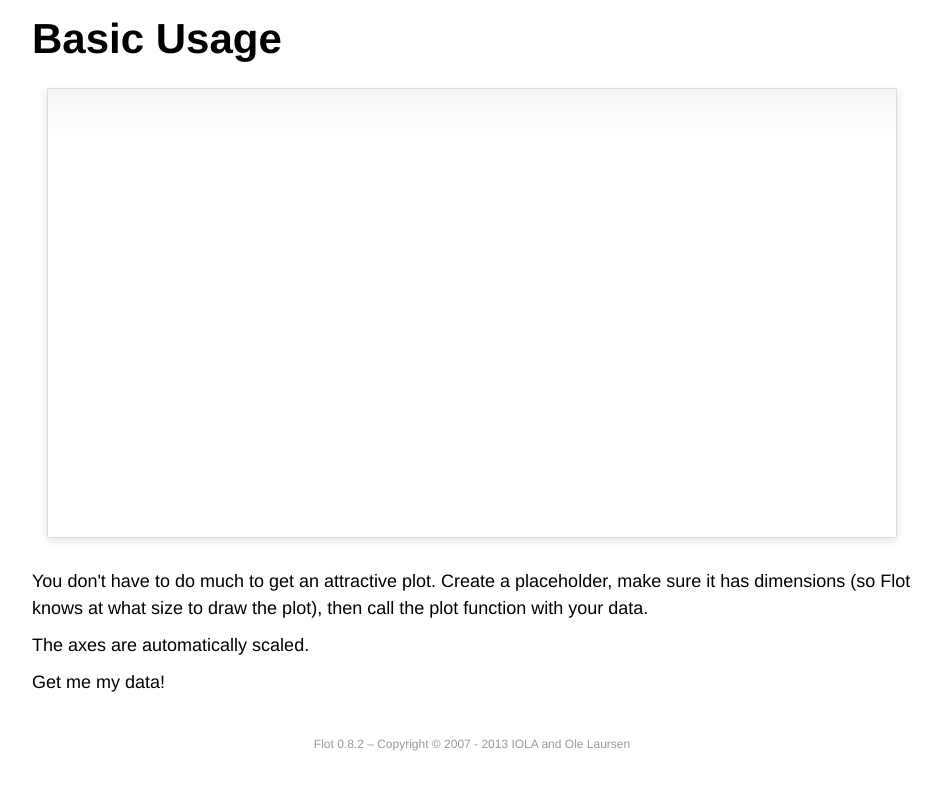
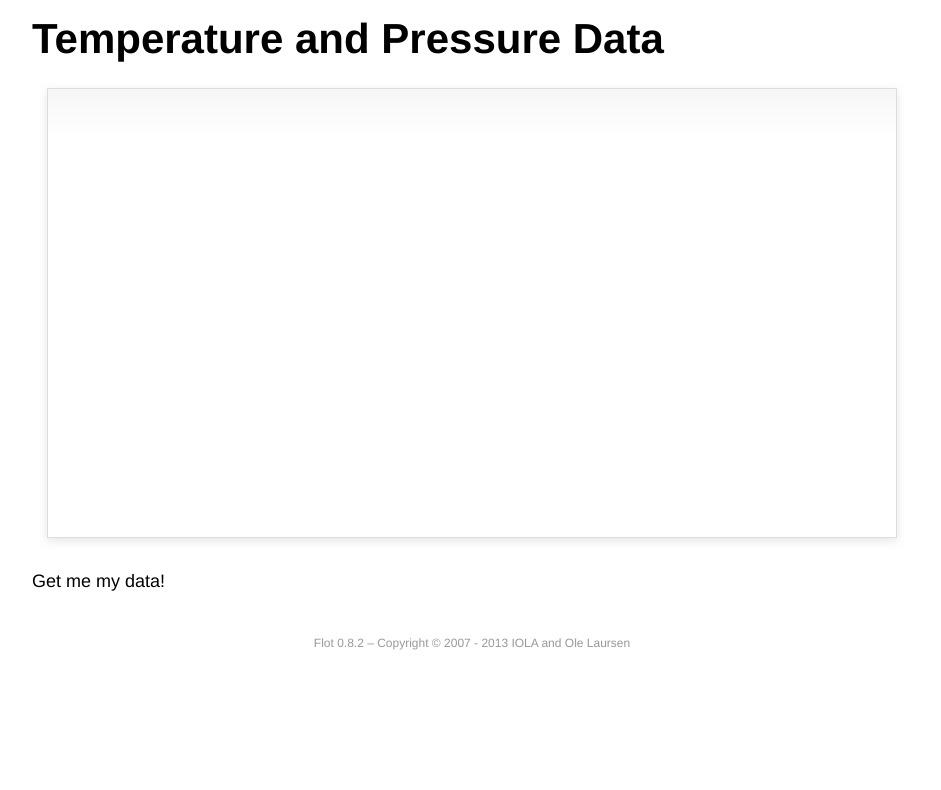
Before and after one commit to captainkirkby/Gears, a website: page node/public/plot.html in a window 1280 px wide. Shown: the whole page, without its empty margins (168-1109 px from the left). Drawn offline with Linux system fonts and the light colour scheme; no server answers.

Commit message:
Edit static file plot.html to be less like flot example page

```diff
--- a/node/public/plot.html
+++ b/node/public/plot.html
@@ -2,7 +2,7 @@
 <html>
 <head>
 	<meta http-equiv="Content-Type" content="text/html; charset=utf-8">
-	<title>Flot Examples: Basic Usage</title>
+	<title>Plot</title>
 	<link href="examples.css" rel="stylesheet" type="text/css">
 	<!--[if lte IE 8]><script language="javascript" type="text/javascript" src="../../excanvas.min.js"></script><![endif]-->
 	<script language="javascript" type="text/javascript" src="jquery-1.10.2.min.js"></script>
@@ -12,7 +12,7 @@
 <body>
 
 	<div id="header">
-		<h2>Basic Usage</h2>
+		<h2>Temperature and Pressure Data</h2>
 	</div>
 
 	<div id="content">
@@ -20,10 +20,6 @@
 		<div class="demo-container">
 			<div id="placeholder" class="demo-placeholder"></div>
 		</div>
-
-		<p>You don't have to do much to get an attractive plot.  Create a placeholder, make sure it has dimensions (so Flot knows at what size to draw the plot), then call the plot function with your data.</p>
-
-		<p>The axes are automatically scaled.</p>
 
 		<p id="fetch">Get me my data!</p>
 
```
